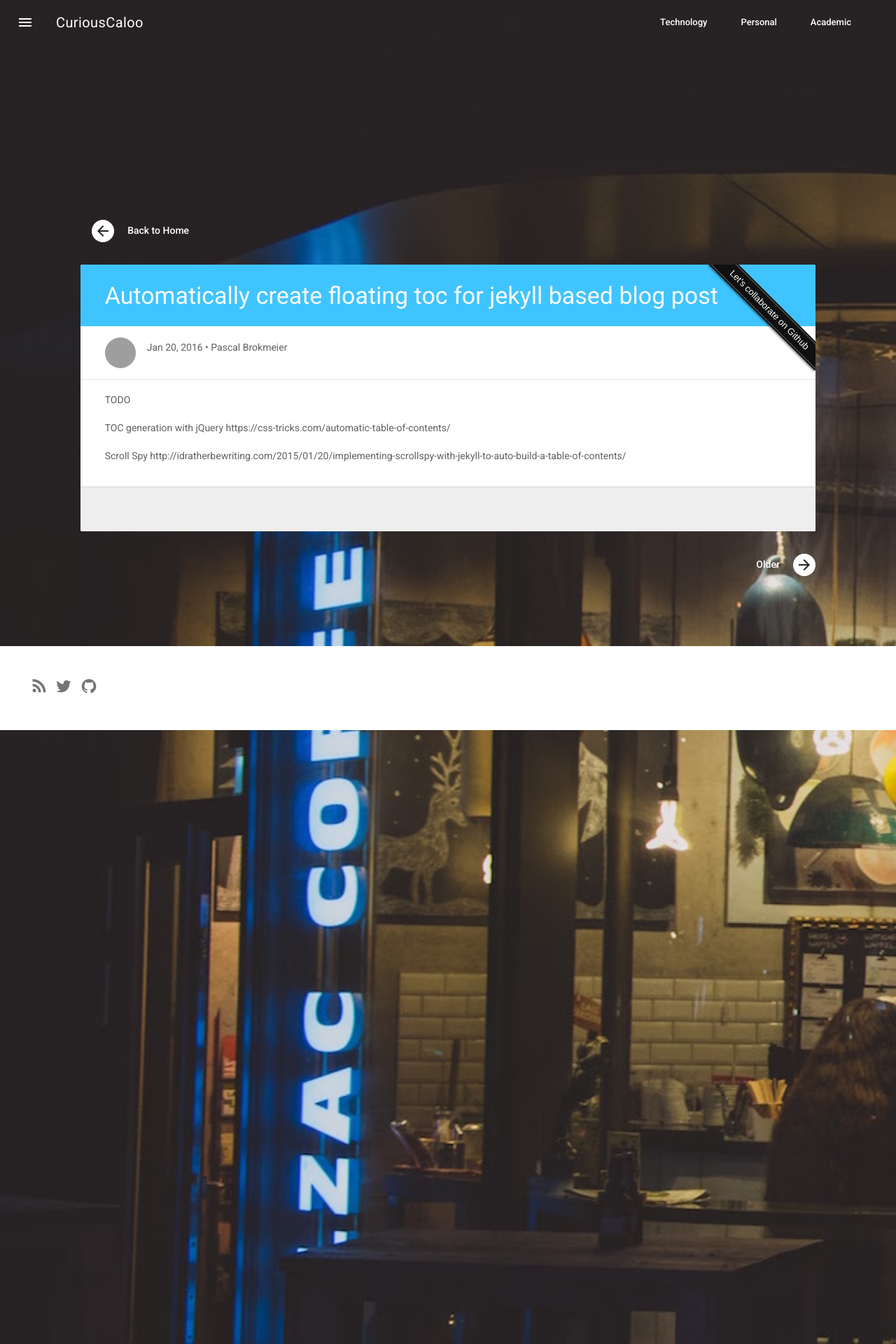
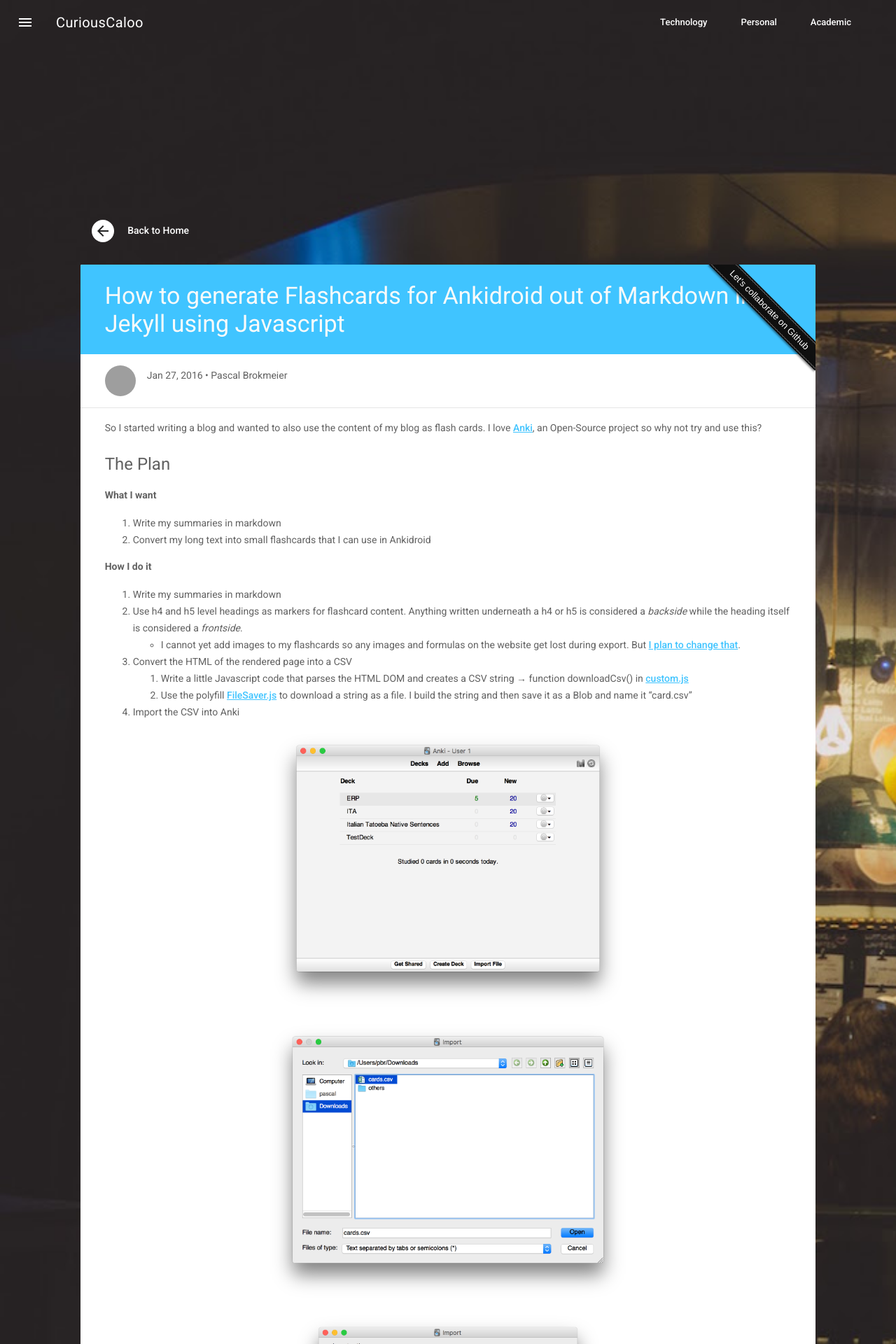
Before and after one commit to pascalwhoop/old_website, a Jekyll site: the page built from _posts/technology/2016-01-27-How-to-generate-Flashcards-for-Ankidroid-out-of-Markdown-in-Jekyll.markdown, in a window 1280 px wide. Shown: the top 1920 px of the page at 70% size. Built offline with Jekyll 4.4.1, drawn with Linux system fonts in a browser that asks for light colours; nearby versions of some CDN libraries; comment, search, counter and statistics services are not loaded; grey boxes are pictures that could not be loaded.

Commit message:
post added to show how to download csv and use it in ankidroid

```diff
--- a/_posts/technology/2016-01-27-How-to-generate-Flashcards-for-Ankidroid-out-of-Markdown-in-Jekyll.markdown
+++ b/_posts/technology/2016-01-27-How-to-generate-Flashcards-for-Ankidroid-out-of-Markdown-in-Jekyll.markdown
@@ -1,18 +1,34 @@
 ---
 layout: post
-title:  "Automatically create floating toc for jekyll based blog post"
-date:   2016-01-20
+title: "How to generate Flashcards for Ankidroid out of Markdown in Jekyll using Javascript"
+date: 2016-01-27
 categories: technology
-tags: jekyll javascript
-banner:
-bannersize:
+tags: jekyll javascript anki markdown
 author: Pascal Brokmeier
-summary: TODO
+summary: A post about creating a summary using Markdown syntax which then renders into HTML and can, with a little javascript hacking, generate flashcards for Anki using CSV exports
 ---
-TODO
 
-TOC generation with jQuery
-https://css-tricks.com/automatic-table-of-contents/
+So I started writing a blog and wanted to also use the content of my blog as flash cards. I love [Anki](http://ankisrs.net/), an Open-Source project so why not try and use this?
 
-Scroll Spy
-http://idratherbewriting.com/2015/01/20/implementing-scrollspy-with-jekyll-to-auto-build-a-table-of-contents/
+#### The Plan
+
+**What I want**
+
+1. Write my summaries in markdown
+2. Convert my long text into small flashcards that I can use in Ankidroid
+
+**How I do it**
+
+1. Write my summaries in markdown
+2. Use h4 and h5 level headings as markers for flashcard content. Anything written underneath a h4 or h5 is considered a *backside* while the heading itself is considered a *frontside*.
+    * I cannot yet add images to my flashcards so any images and formulas on the website get lost during export. But [I plan to change that](https://github.com/pascalwhoop/pascalwhoop.github.io/issues/1).
+3. Convert the HTML of the rendered page into a CSV
+    1. Write a little Javascript code that parses the HTML DOM and creates a CSV string → function downloadCsv() in [custom.js](https://github.com/pascalwhoop/pascalwhoop.github.io/blob/master/js/custom.js)
+    2. Use the polyfill [FileSaver.js](https://github.com/eligrey/FileSaver.js/) to download a string as a file. I build the string and then save it as a Blob and name it "card.csv"
+4. Import the CSV into Anki
+
+![](/images/2016-01-27-How-to-generate-Flashcards-for-Ankidroid-out-of-Markdown-in-Jekyll/1.png){: .center height="400px"}
+
+![](/images/2016-01-27-How-to-generate-Flashcards-for-Ankidroid-out-of-Markdown-in-Jekyll/2.png){: .center height="400px"}
+
+![](/images/2016-01-27-How-to-generate-Flashcards-for-Ankidroid-out-of-Markdown-in-Jekyll/3.png){: .center height="400px"}
```
Also changed, not shown: images/2016-01-27-How-to-generate-Flashcards-for-Ankidroid-out-of-Markdown-in-Jekyll/1.png (added), images/2016-01-27-How-to-generate-Flashcards-for-Ankidroid-out-of-Markdown-in-Jekyll/2.png (added), images/2016-01-27-How-to-generate-Flashcards-for-Ankidroid-out-of-Markdown-in-Jekyll/3.png (added).
